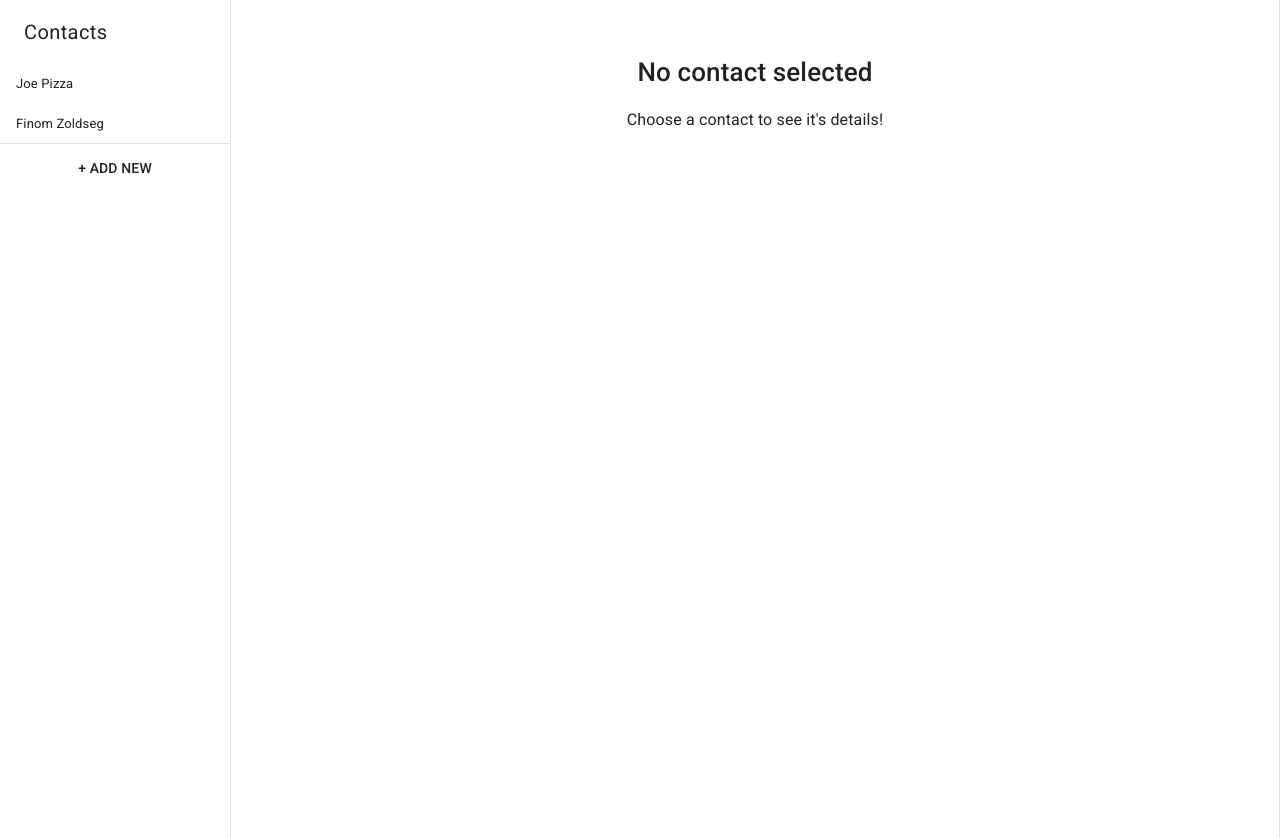
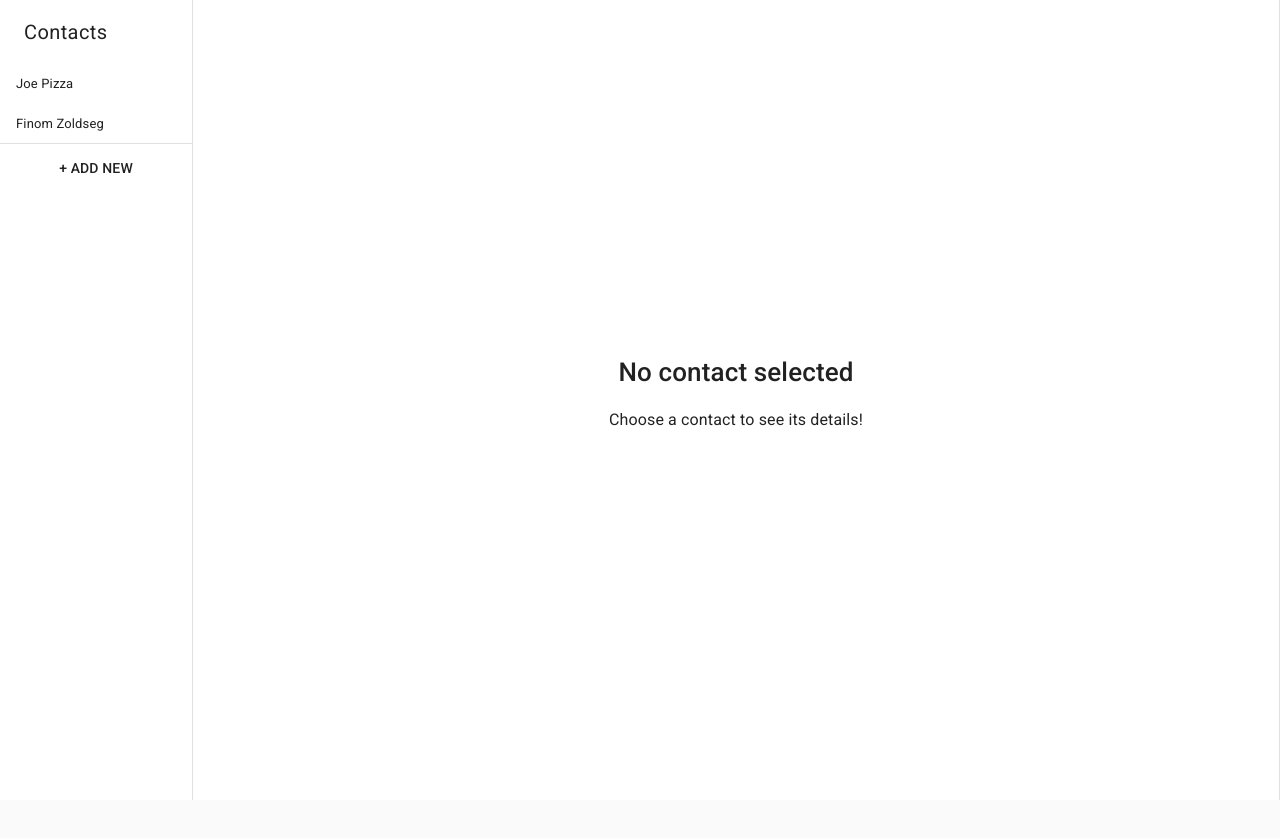
Before and after one commit to RichardOtvos/vue-contact-list, a Vue app: page /#/details in a window 1280 px wide. Shown: the top 838 px of the page. After the commit the page ends 800 px from the top, so only its background shows below. Built offline with nearby package versions, Linux system fonts and the light colour scheme.

Commit message:
Adds transitions and uses material classes for the main layou

```diff
--- a/src/App.vue
+++ b/src/App.vue
@@ -1,11 +1,17 @@
 <template>
   <div id="app">
-    <md-app>
-      <md-app-drawer md-fixed md-permanent="full">
+    <md-app class="md-layout">
+      <md-app-drawer
+        class="md-layout-item md-size-15"
+        md-fixed
+        md-permanent="full"
+      >
         <ContactList />
       </md-app-drawer>
-      <md-app-content>
-        <router-view />
+      <md-app-content class="md-layout-item md-size-100">
+        <transition name="fade" mode="out-in">
+          <router-view />
+        </transition>
       </md-app-content>
     </md-app>
   </div>
@@ -35,10 +41,25 @@ body {
 }
 
 .md-app {
-  height: 100vw;
+  height: 100vh;
 }
 
-#app .md-app-drawer {
-  max-width: 230px;
+.md-app-content {
+  display: inline-flex;
+  justify-content: center;
+  align-items: center;
+}
+
+/*Fade animation*/
+.fade-enter-active,
+.fade-leave-active {
+  transition-duration: 0.3s;
+  transition-property: opacity;
+  transition-timing-function: ease;
+}
+
+.fade-enter,
+.fade-leave-active {
+  opacity: 0;
 }
 </style>
--- a/src/components/AddContact.vue
+++ b/src/components/AddContact.vue
@@ -69,7 +69,7 @@ export default {
 
 <style scoped>
 form {
-  max-width: 600px;
+  width: 600px;
   margin: auto;
 }
 </style>
--- a/src/views/Details.vue
+++ b/src/views/Details.vue
@@ -2,11 +2,11 @@
   <div class="contact-details-page">
     <div class="card-holder">
       <transition name="fade" mode="out-in">
-        <ContactCard v-if="selectedContactId" />
+        <ContactCard v-if="selectedContactId" :key="selectedContactId" />
         <div class="empty-contact" v-else>
           <md-empty-state
             md-label="No contact selected"
-            md-description="Choose a contact to see it's details!"
+            md-description="Choose a contact to see its details!"
           >
           </md-empty-state>
         </div>
```
